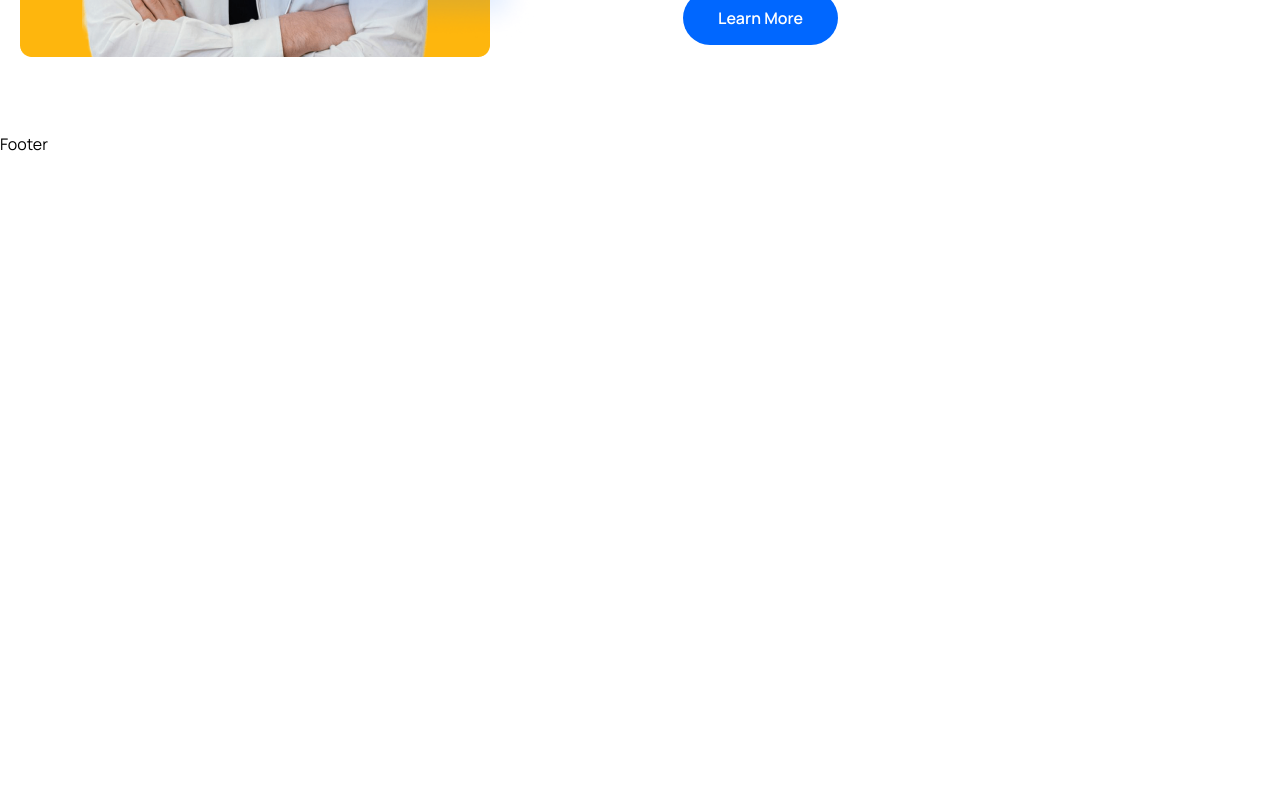
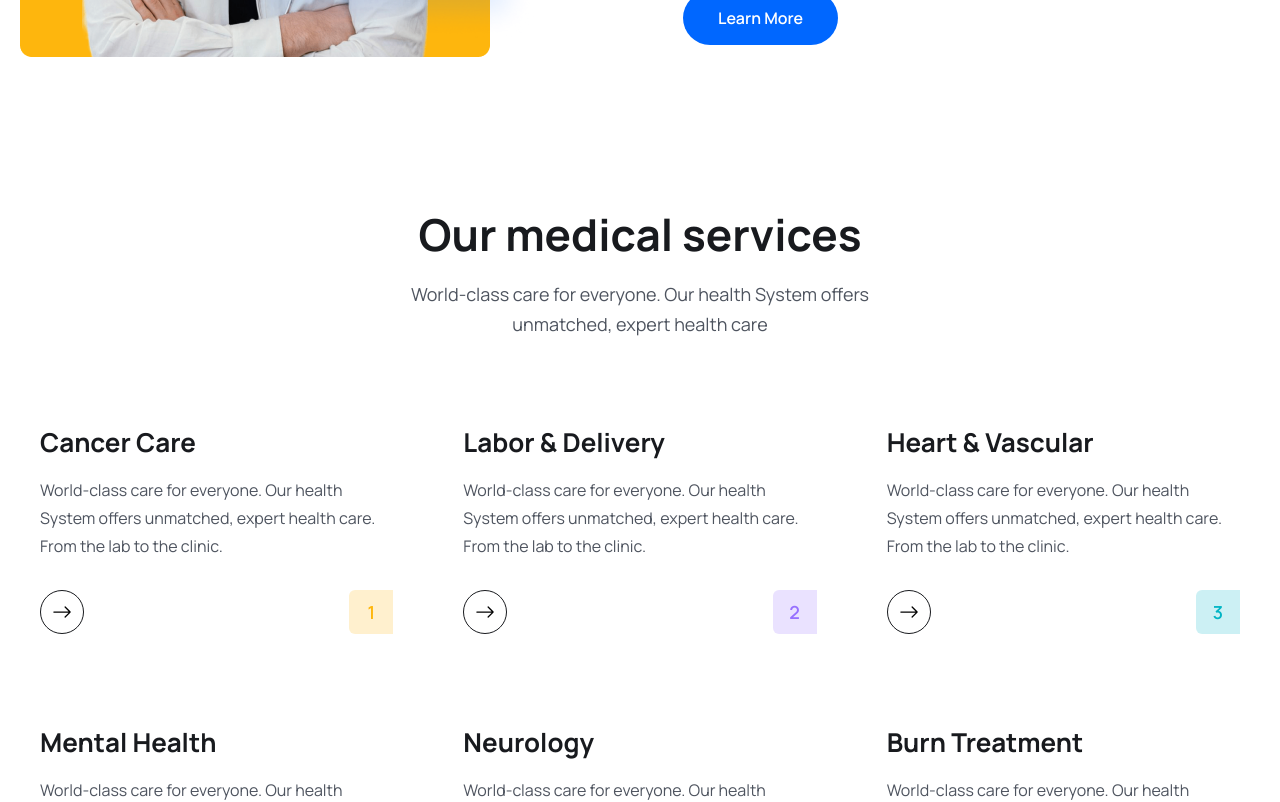
Before and after one commit to divyansh369/Medicare-Booking, a React (Vite) app in the folder frontend/: page /home in a window 1280 px wide. Shown: the part 2200-3002 px from the top of the page. Before the commit the page ends 2356 px from the top, so only its background shows below. Built offline with nearby package versions, Linux system fonts and the light colour scheme.

Commit message:
Services section

```diff
--- /dev/null
+++ b/frontend/src/components/Services/ServiceCard.jsx
@@ -0,0 +1,38 @@
+import { BsArrowRight } from "react-icons/bs";
+import { Link } from "react-router-dom";
+
+const ServiceCard = ({ item, index }) => {
+  const { name, desc, bgColor, textColor } = item;
+
+  return (
+    <div className="py-[30px] px-3 lg:px-5 ">
+      <h2 className="text-[26px] leading-9 text-headingColor font-[700]">
+        {name}
+      </h2>
+      <p className="text-[16px] leading-7 font-[400] text-textColor mt-4">
+        {desc}
+      </p>
+
+      <div className="flex items-center justify-between mt-[30px]">
+        <Link
+          to="/doctors"
+          className="w-[44px] h-[44px] rounded-full border border-solid border-[#181A1E] flex items-center justify-center group hover:bg-primaryColor hover:border-none"
+        >
+          <BsArrowRight className="group-hover:text-white w-6 h-5" />
+        </Link>
+        <span
+          className="w-[44px] h-[44px] flex items-center justify-center text-[18px] leading-[30px] font-[600]"
+          style={{
+            background: `${bgColor}`,
+            color: `${textColor}`,
+            borderRadius: "6px 0 0 6px",
+          }}
+        >
+          {index + 1}
+        </span>
+      </div>
+    </div>
+  );
+};
+
+export default ServiceCard;
--- /dev/null
+++ b/frontend/src/components/Services/ServiceList.jsx
@@ -0,0 +1,15 @@
+
+import { services } from "./../../assets/data/services";
+import ServiceCard from "./ServiceCard";
+
+const ServiceList = () => {
+  return (
+    <div className="grid grid-cols-1 md:grid-cols-2 lg:grid-cols-3 gap-5 lg:gap-[30px] mt-[30px[ lg:mt-[55px]">
+      {services.map((item, index) => (
+        <ServiceCard item={item} index={index} key={index} />
+      ))}
+    </div>
+  );
+};
+
+export default ServiceList;
--- a/frontend/src/pages/Home.jsx
+++ b/frontend/src/pages/Home.jsx
@@ -8,6 +8,7 @@
 import { Link } from "react-router-dom";
 import {BsArrowRight} from 'react-icons/bs'
 import About from "../components/About/About";
+import ServiceList from "../components/Services/ServiceList";
 
 const Home = () => {
   return (
@@ -162,6 +163,24 @@
 
       <About/>
 
+      {/* ============== services section ================ */}
+
+      <section>
+        <div className="container">
+          <div className="xl:w-[470px] mx-auto">
+            <h2 className="heading text-center">Our medical services</h2>
+            <p className="text__para text-center">World-class care for everyone. Our health System offers unmatched, expert health care</p>
+          </div>
+
+          <ServiceList/>
+
+        </div>
+      </section>
+
+      {/* ============== services section end ================ */}
+
+
+
     </>
   );
 };
```
